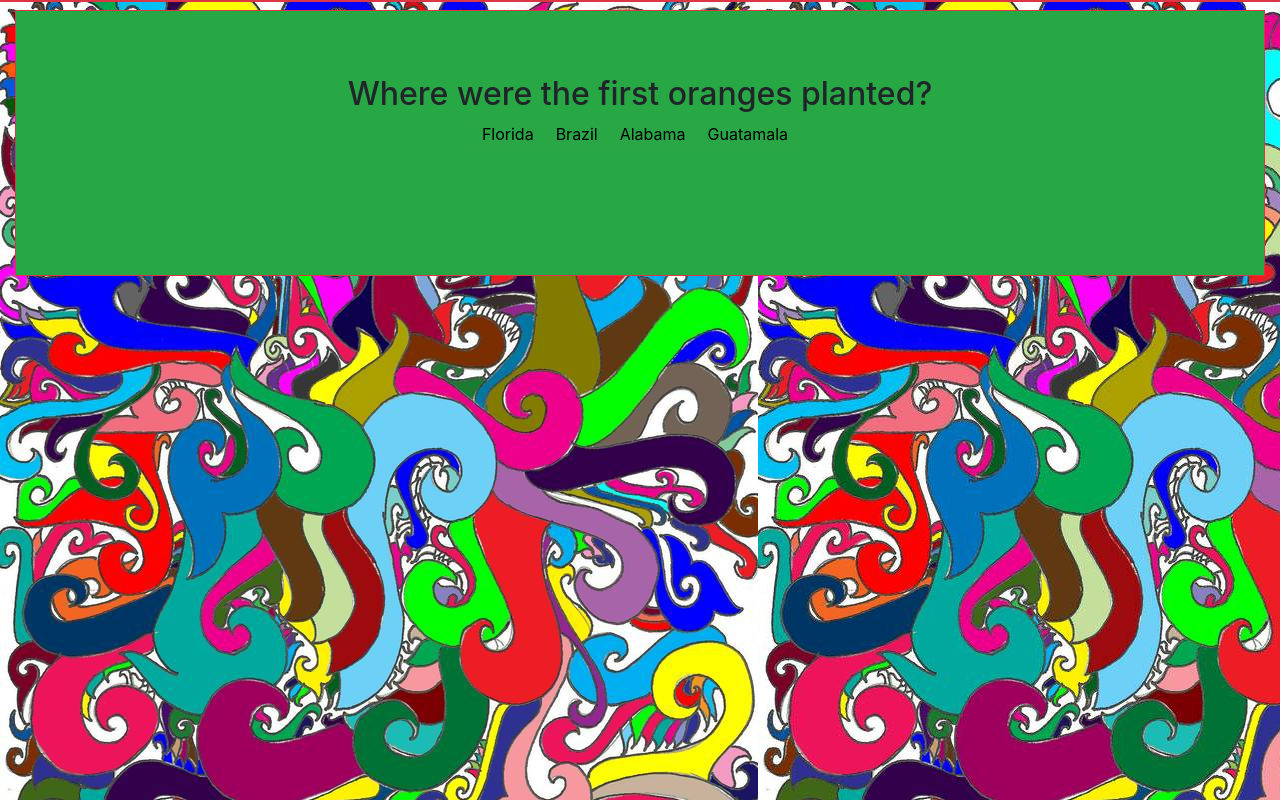
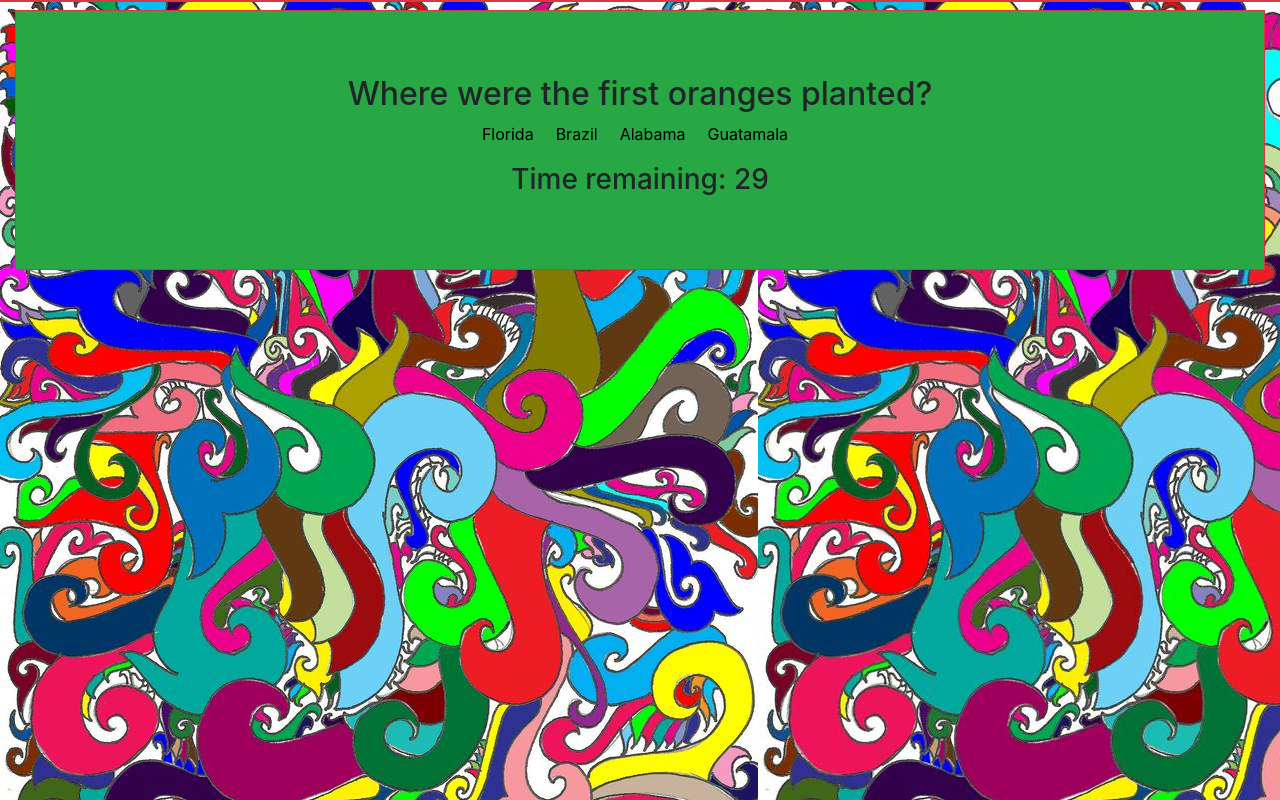
Before and after one commit to DevonMartens/TriviaGame, a plain HTML site: page index.html in a window 1280 px wide. Both pictures are taken after a click on the button "Play the Game!". Drawn offline with nearby package versions, Linux system fonts and the light colour scheme.

Commit message:
fixed the clock

```diff
--- a/css/style.css
+++ b/css/style.css
@@ -1,11 +1,15 @@
 img {
     border: 50px;
     border-color: red;
+    margin: 15px;
 }
 .answerchoice {
     margin-right: 10px;
     background-color: #29a645;
     border: #007bff;
 
-
 }
+#clock
+{
+    font-size: 15px;
+}
--- a/index.html
+++ b/index.html
@@ -15,6 +15,7 @@
 <header>
     <h1 class="display-3 bg-primary text-white text-center border border-danger">Are you ready for the ride of your life?</h1>
 </header>
+
 <body>
     <div class="row-5">
     </div>
@@ -30,13 +31,11 @@
                 <div id= "answerblock"></div>
                   <p class="lead text-bold" >Click the button to get started and we'll see how smart you are.</p>
                   <img alt="workaholics" id="workaholics" class="img-fluid border border-danger" src="images/tenor.gif">
-                  <div id="#clock">
-                </div>
-                  <br>
-                  <br>
+                  <div id="clock"></div>
                   <button type="button" id="start" class="btn btn-primary btn-lg btn-block border border-danger">Play the Game!</button>
                   <button type="button" id="reset" class="btn btn-primary btn-lg btn-block border border-danger">Play Again!</button>
-                </div>
+        </div>
+      </div>
                 <div class="col">
                 </div>
               </div>
--- a/javascript/app.js
+++ b/javascript/app.js
@@ -85,7 +85,7 @@ $(document).ready(function () {
 		}
 	}
 	function decrement() {
-		$("clock").html("<h3>Time remaining: " + clock + "</h3>");
+		$("#clock").html("<h3>Time remaining: " + clock + "</h3>");
 	clock --;
 
 	if (clock === 0) {
```
